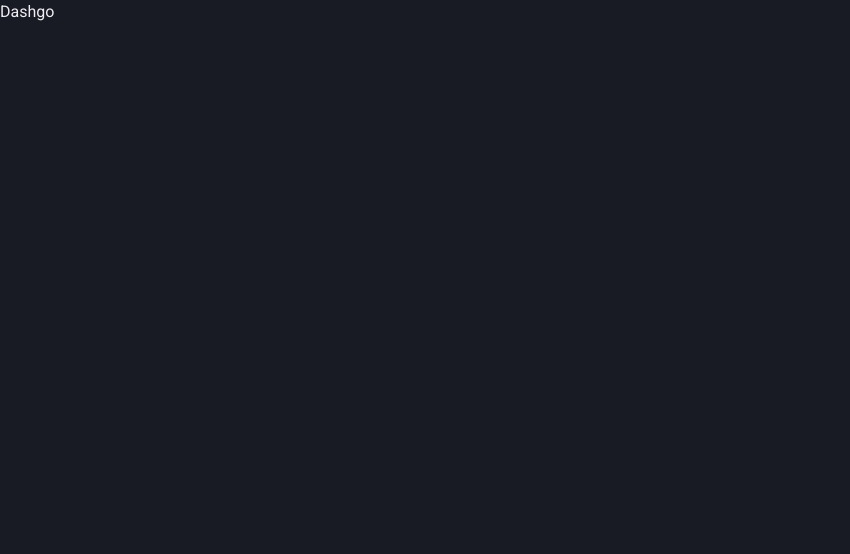
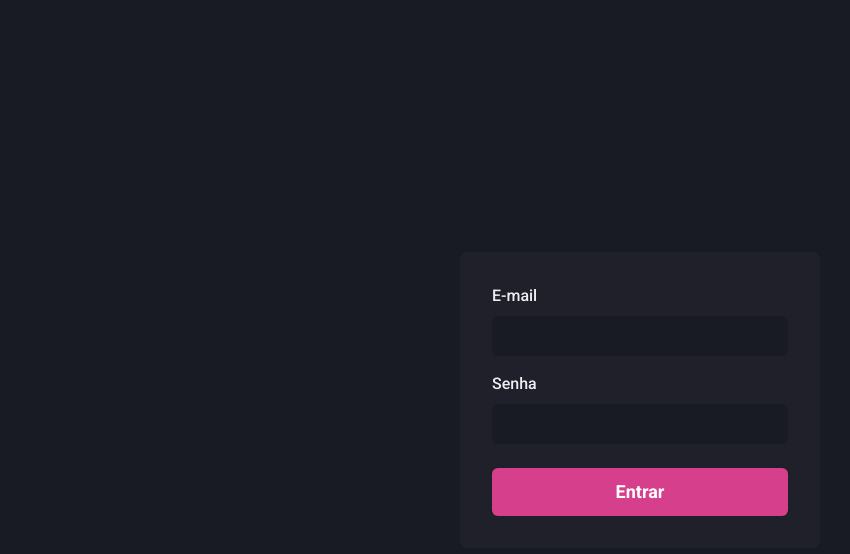
Before and after one commit to thihxm/Nextjs-Dashboard, a Next.js app: page / in a window 1280 px wide. Shown: the top 554 px of the page, without its empty margins (0-850 px from the left). Built offline with nearby package versions, Linux system fonts and the light colour scheme.

Commit message:
Login form

```diff
--- /dev/null
+++ b/src/components/Form/Input.tsx
@@ -0,0 +1,31 @@
+import {
+  FormControl,
+  FormLabel,
+  Input as ChakraInput,
+  InputProps as ChakraInputProps,
+} from '@chakra-ui/react'
+
+interface InputProps extends ChakraInputProps {
+  name: string
+  label?: string
+}
+
+export function Input({ name, label, ...rest }: InputProps) {
+  return (
+    <FormControl>
+      {!!label && <FormLabel htmlFor={name}>{label}</FormLabel>}
+
+      <ChakraInput
+        name={name}
+        id={name}
+        focusBorderColor="pink.500"
+        bgColor="gray.900"
+        variant="filled"
+        _hover={{
+          bgColor: 'gray.900',
+        }}
+        {...rest}
+      />
+    </FormControl>
+  )
+}
--- a/src/pages/index.tsx
+++ b/src/pages/index.tsx
@@ -1,7 +1,33 @@
 import type { NextPage } from 'next'
 
+import { Button, Flex, Stack } from '@chakra-ui/react'
+
+import { Input } from '../components/Form/Input'
+
 const Home: NextPage = () => {
-  return <h1>Dashgo</h1>
+  return (
+    <Flex w="100vw" h="100vh" align="center" justify="center">
+      <Flex
+        as="form"
+        width="100%"
+        maxWidth={360}
+        bg="gray.800"
+        p="8"
+        borderRadius={8}
+        flexDir="column"
+      >
+        <Stack spacing="4">
+          <Input name="email" label="E-mail" type="email" />
+
+          <Input name="password" label="Senha" type="password" />
+        </Stack>
+
+        <Button type="submit" mt="6" colorScheme="pink" size="lg">
+          Entrar
+        </Button>
+      </Flex>
+    </Flex>
+  )
 }
 
 export default Home
```
